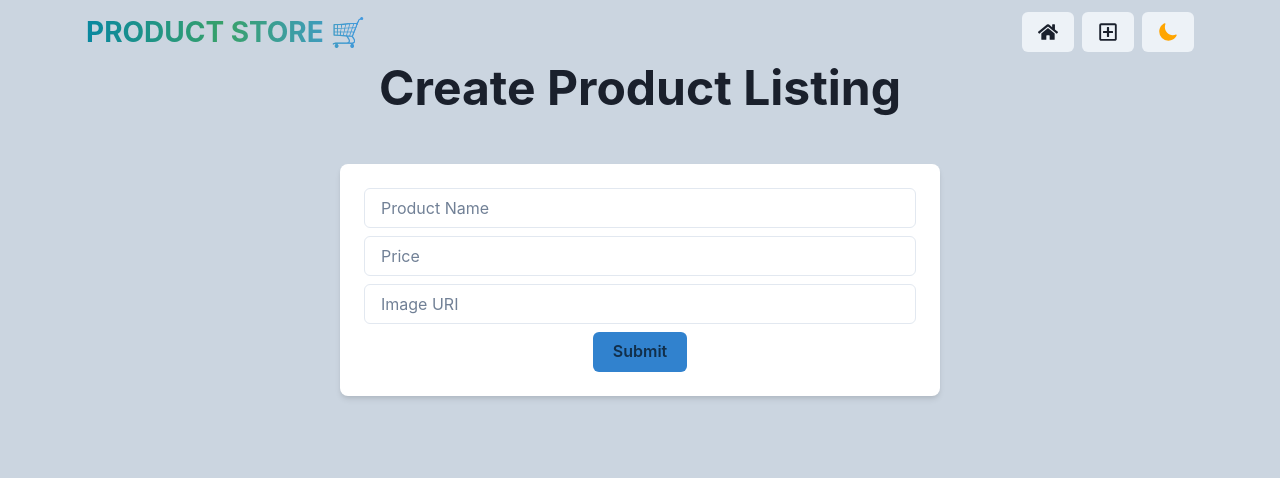
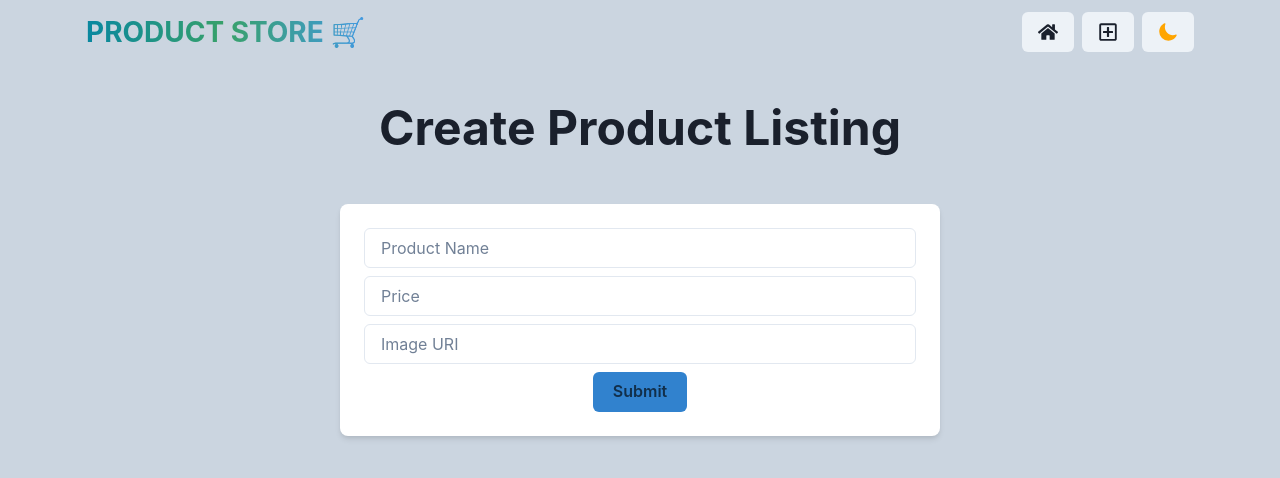
Before and after one commit to mihirkadam19/Online-Store, a React (Vite) app in the folder frontend/: page /create in a window 1280 px wide. Shown: the top 478 px of the page. Built offline with nearby package versions, Linux system fonts and the light colour scheme.

Commit message:
create page container padding y

```diff
--- a/frontend/src/pages/CreatePage.jsx
+++ b/frontend/src/pages/CreatePage.jsx
@@ -15,7 +15,7 @@ const CreatePage = () => {
     }
 
     return (
-        <Container maxW={"container.sm"} px={5}>
+        <Container maxW={"container.sm"} px={5} py={10}>
             <VStack
                 spacing={5}
             >
```
